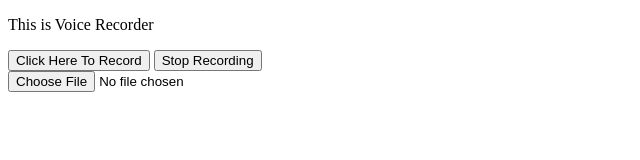
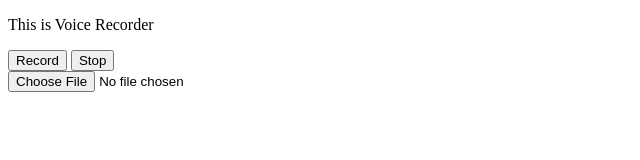
Before and after one commit to kshitiz-shresth/html-voice-recorder, a plain HTML site: page index.html in a window 1280 px wide. Shown: the whole page, without its empty margins (0-640 px from the left). Drawn offline with Linux system fonts and the light colour scheme.

Commit message:
Update index.html

```diff
--- a/index.html
+++ b/index.html
@@ -8,8 +8,8 @@
 </head>
 <body>
     <p>This is Voice Recorder</p>
-    <button class="record">Click Here To Record</button>
-    <button class="stop">Stop Recording</button>
+    <button class="record">Record</button>
+    <button class="stop">Stop</button>
     <div class="url"></div>
     <form action="" enctype="multipart/form-data" method="post">
 
```
